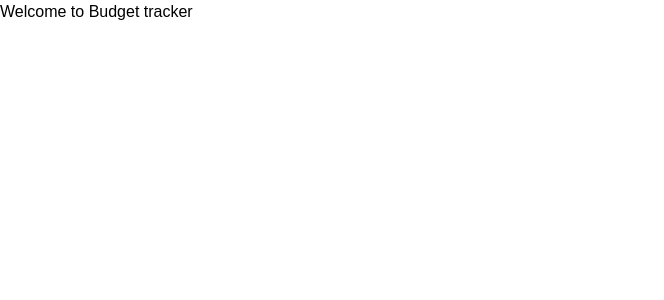
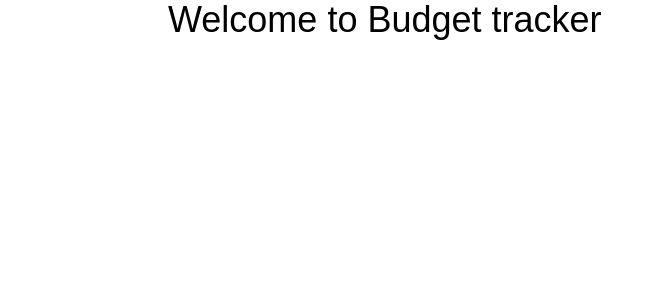
Before and after one commit to H4LV3D/Budget-Tracking, a React (Create React App) app in the folder Client/: page / in a window 1280 px wide. Shown: the top 300 px of the page, without its empty margins (0-664 px from the left). Built offline with nearby package versions, Linux system fonts and the light colour scheme.

Commit message:
update App.js, About.js and Home.js

```diff
--- a/Client/src/App.js
+++ b/Client/src/App.js
@@ -1,7 +1,7 @@
 import React from "react";
 import "./Styles/index.css";
 import { Routes, BrowserRouter as Router, Route } from "react-router-dom";
-import Home from "./Pages/Home.js";
+import Home from "./Pages/Home";
 import About from "./Pages/About";
 import Login from "./Pages/Login";
 
--- a/Client/src/Pages/About.js
+++ b/Client/src/Pages/About.js
@@ -0,0 +1,7 @@
+import React from "react";
+
+function About() {
+  return <div>About</div>;
+}
+
+export default About;
--- a/Client/src/Pages/Home.js
+++ b/Client/src/Pages/Home.js
@@ -2,8 +2,8 @@ import React from "react";
 
 function Home() {
   return (
-    <div className="container">
-      <h1>Welcome to Budget tracker</h1>
+    <div className="md:container mx-auto px-4">
+      <h1 className="text-4xl">Welcome to Budget tracker</h1>
     </div>
   );
 }
```
